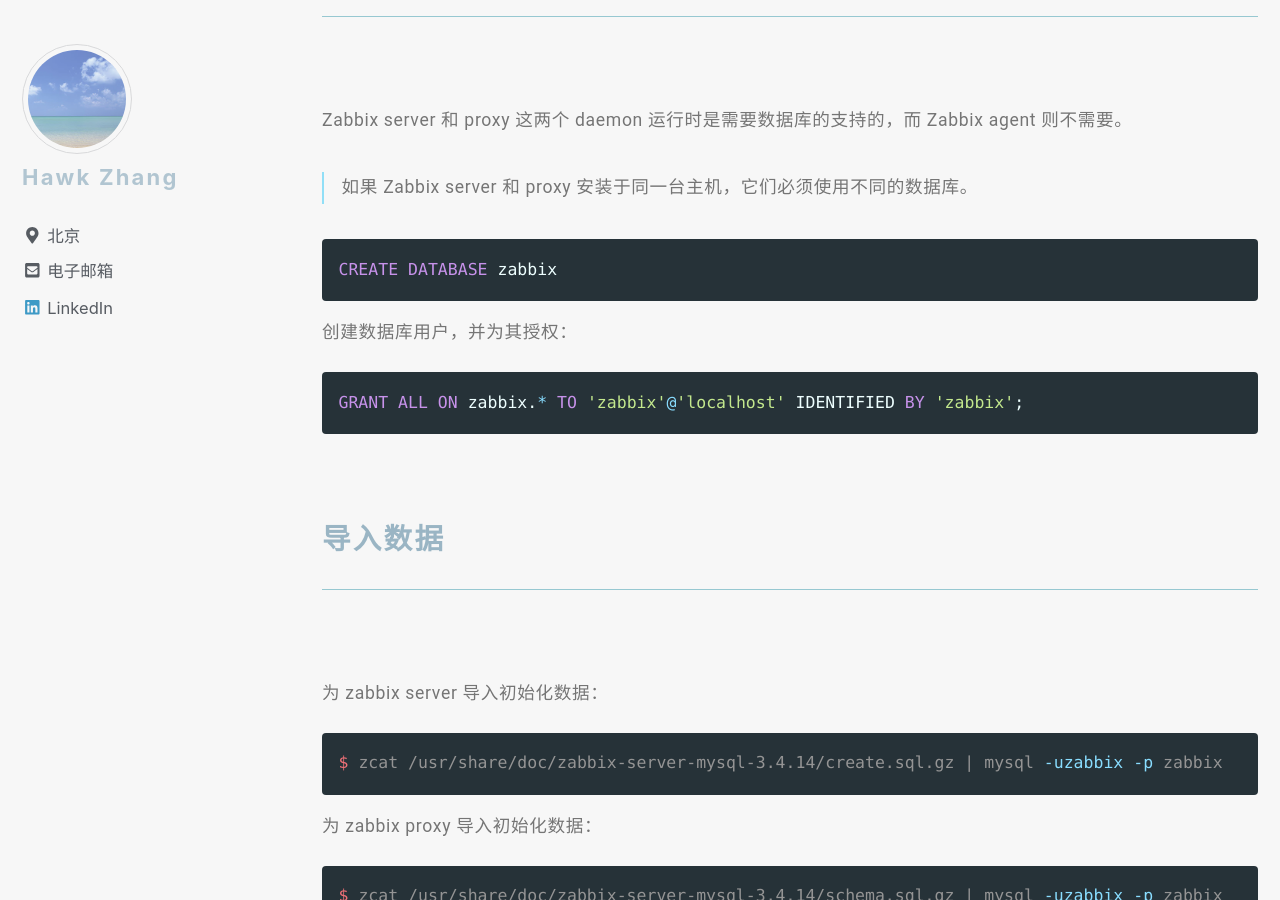
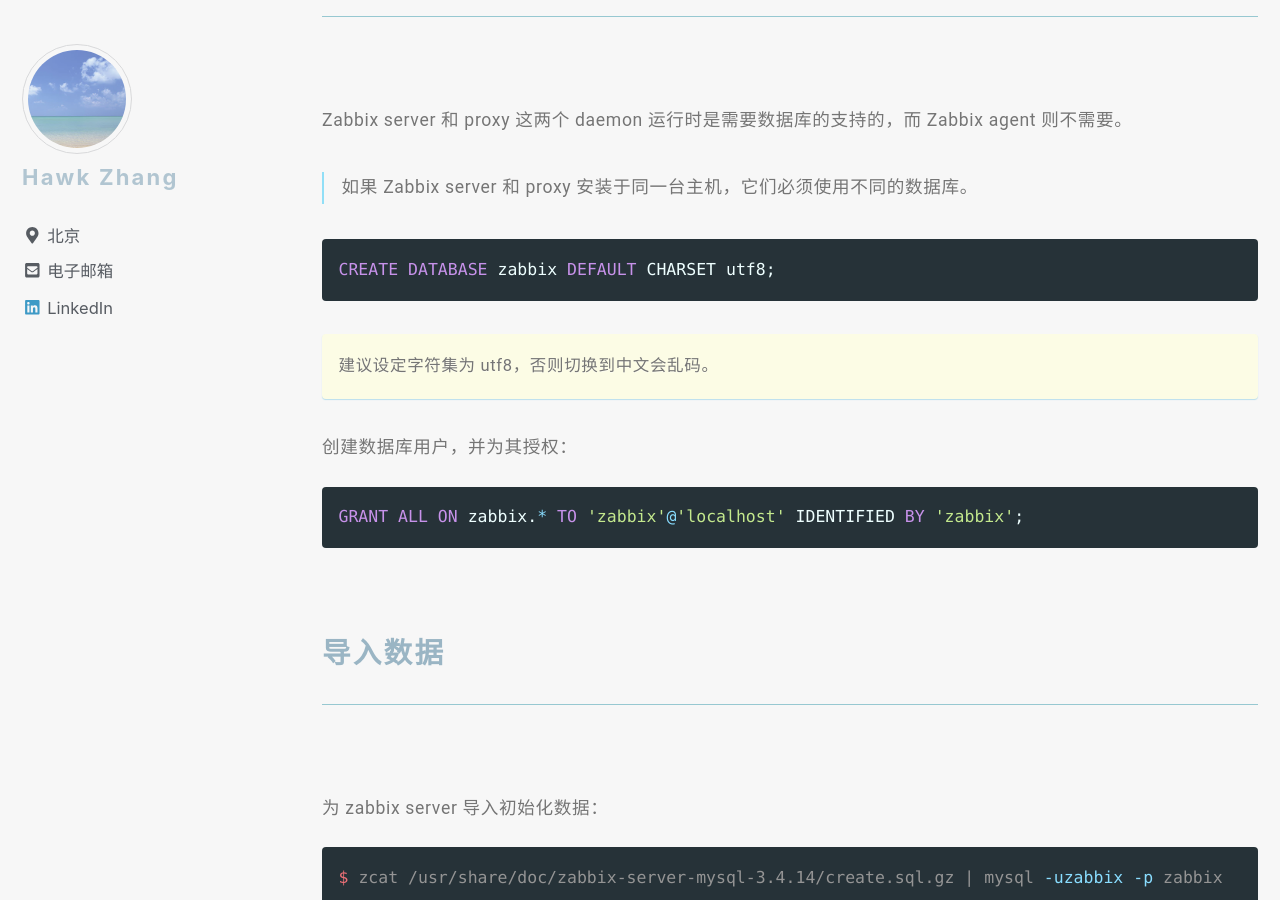
Before and after one commit to narru888/linotes_note, a Jekyll site: the page built from _posts/monitor/zabbix/2018-01-01-zabbix.basic.md, in a window 1280 px wide and 900 px high, scrolled down 9324 px. Built offline with Jekyll 4.4.1, drawn with Linux system fonts in a browser that asks for light colours; nearby versions of some CDN libraries; a script that is not in the unit is left out.

Commit message:
update on 2018-10-19 10:19:01 CST

````diff
--- a/_posts/monitor/zabbix/2018-01-01-zabbix.basic.md
+++ b/_posts/monitor/zabbix/2018-01-01-zabbix.basic.md
@@ -261,8 +261,11 @@
 >如果 Zabbix server 和 proxy 安装于同一台主机，它们必须使用不同的数据库。
 
 ```sql
-CREATE DATABASE zabbix
+CREATE DATABASE zabbix DEFAULT CHARSET utf8;
 ```
+
+建议设定字符集为 utf8，否则切换到中文会乱码。
+{: .notice--primary}
 
 创建数据库用户，并为其授权：
 
````
